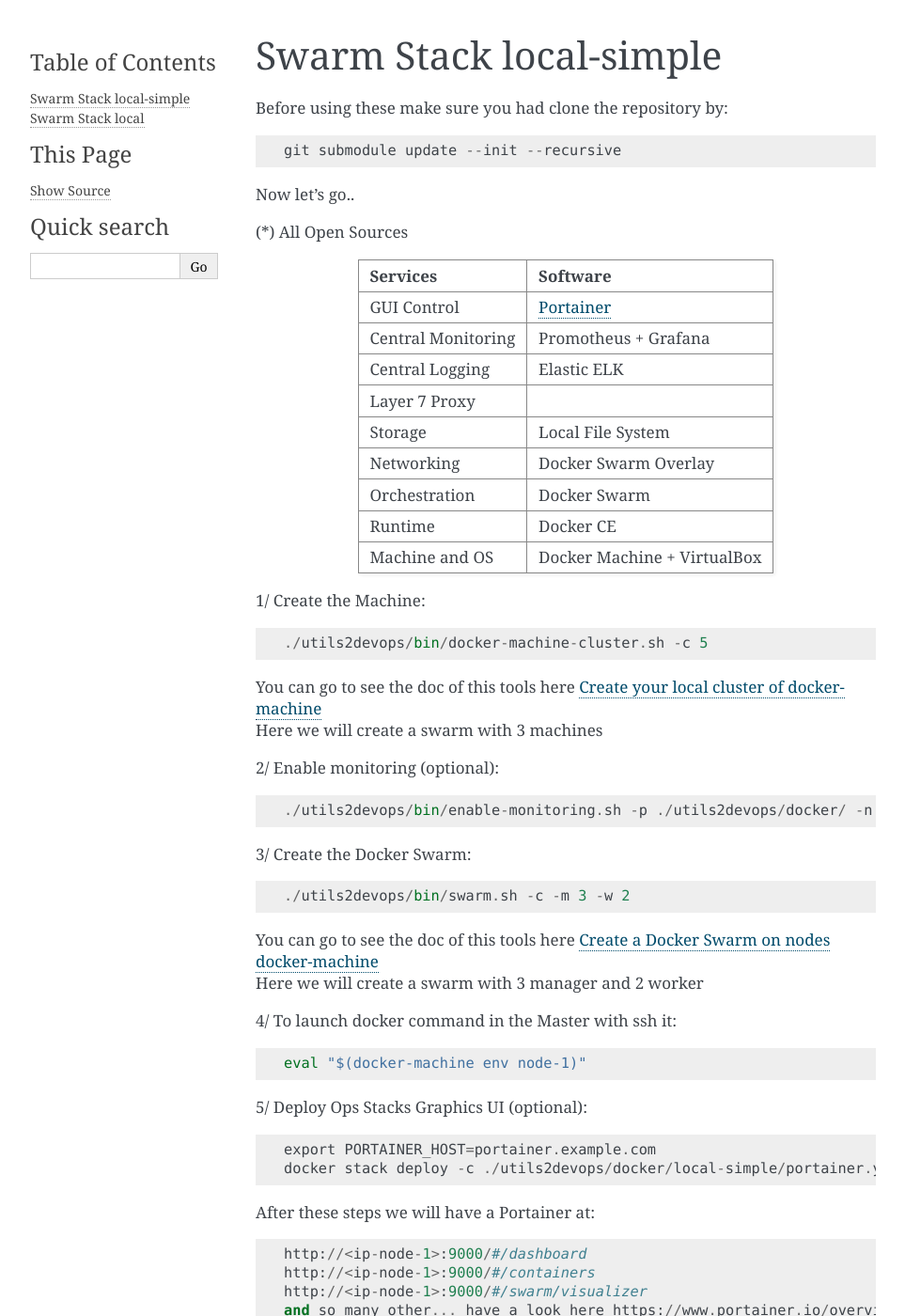
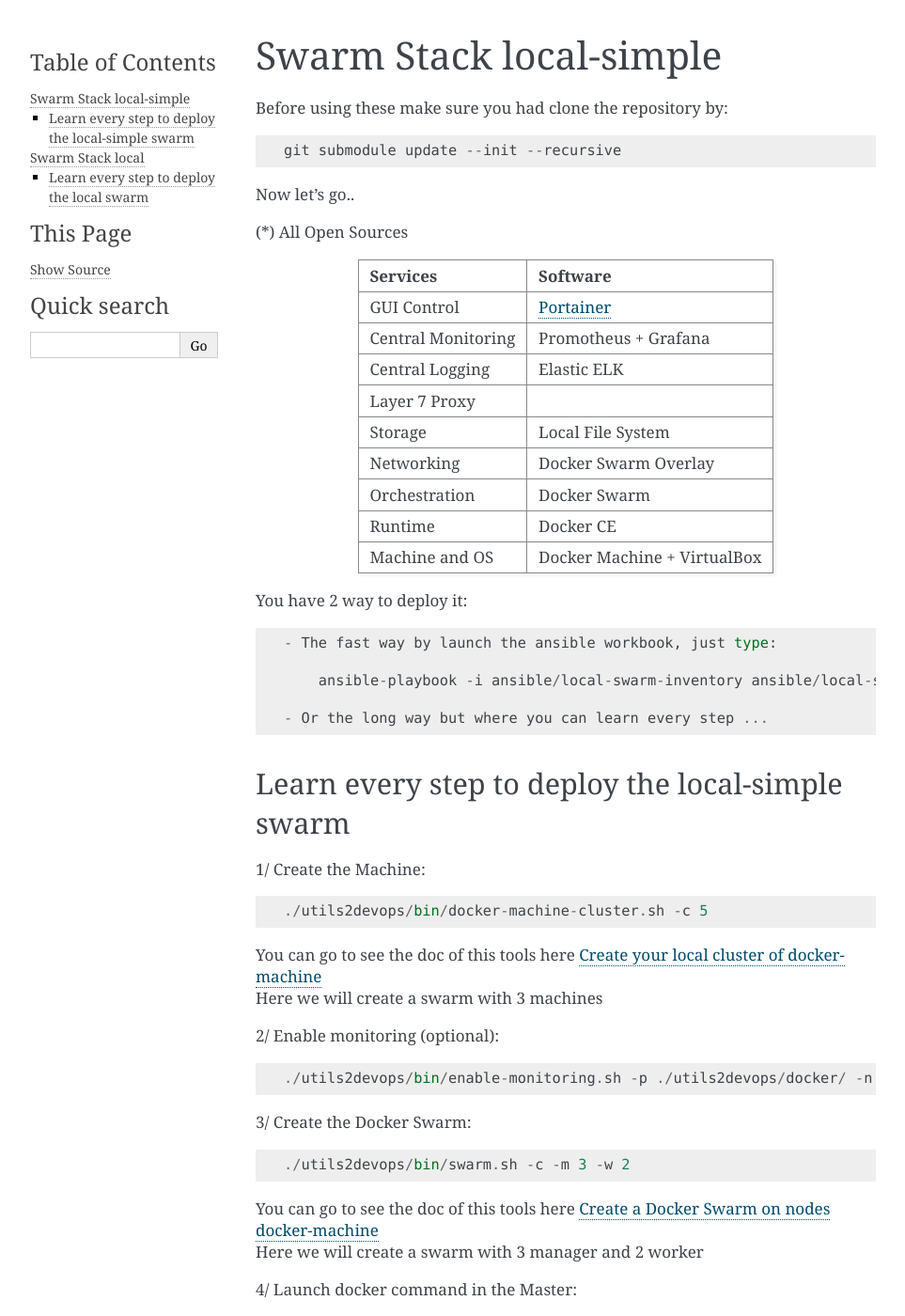
Before and after one commit to alainivars/utils2devops, a Sphinx documentation site: the page built from docs/docker_swarm.rst, in a window 1280 px wide and 1400 px high. Shown: the whole window at 94% size, without its empty margins (148-1111 px from the left). Built offline with Sphinx 7.4.7, drawn with Linux system fonts in a browser that asks for light colours; pages that are not in the unit, such as notebooks, are missing from menus; the version number is read from the project's files by our own code; some of the changed text lies outside the part shown.

Commit message:
Add Ansible playbook for local deploy for local-simple-swarm.

```diff
--- a/docs/docker_swarm.rst
+++ b/docs/docker_swarm.rst
@@ -34,6 +34,17 @@
 | Machine and OS     | Docker Machine + VirtualBox |
 +--------------------+-----------------------------+
 
+You have 2 way to deploy it::
+
+    - The fast way by launch the ansible workbook, just type:
+
+        ansible-playbook -i ansible/local-swarm-inventory ansible/local-simple-swarm.yml
+
+    - Or the long way but where you can learn every step ...
+
+Learn every step to deploy the local-simple swarm
+-------------------------------------------------
+
 1/ Create the Machine::
 
     ./utils2devops/bin/docker-machine-cluster.sh -c 5
@@ -52,7 +63,7 @@
 | You can go to see the doc of this tools here :ref:`ref-create-sw`
 | Here we will create a swarm with 3 manager and 2 worker
 
-4/ To launch docker command in the Master with ssh it::
+4/ Launch docker command in the Master::
 
     eval "$(docker-machine env node-1)"
 
@@ -140,6 +151,17 @@
 | Machine and OS     | Docker Machine + VirtualBox |
 +--------------------+-----------------------------+
 
+You have 2 way to deploy it::
+
+    - The fast way by launch the ansible workbook, just type:
+
+        ansible-playbook -i ansible/local-swarm-inventory ansible/local-swarm.yml
+
+    - Or the long way but where you can learn every step ...
+
+Learn every step to deploy the local swarm
+------------------------------------------
+
 1/ Create the Machine::
 
     ./utils2devops/bin/docker-machine-cluster.sh -c 5
@@ -172,7 +194,7 @@
 
 After this step we will have a proxy Dashboard at::
 
-    http://traefik.example.com/dashboard/
+    http://traefik.example.com:8080/dashboard/
 
 7/ Deploy Ops Stacks Graphics UI (optional)::
 
```
Also changed, not shown: other parts of docs/docker_swarm.rst (+8 -0 lines), 3 other files.
